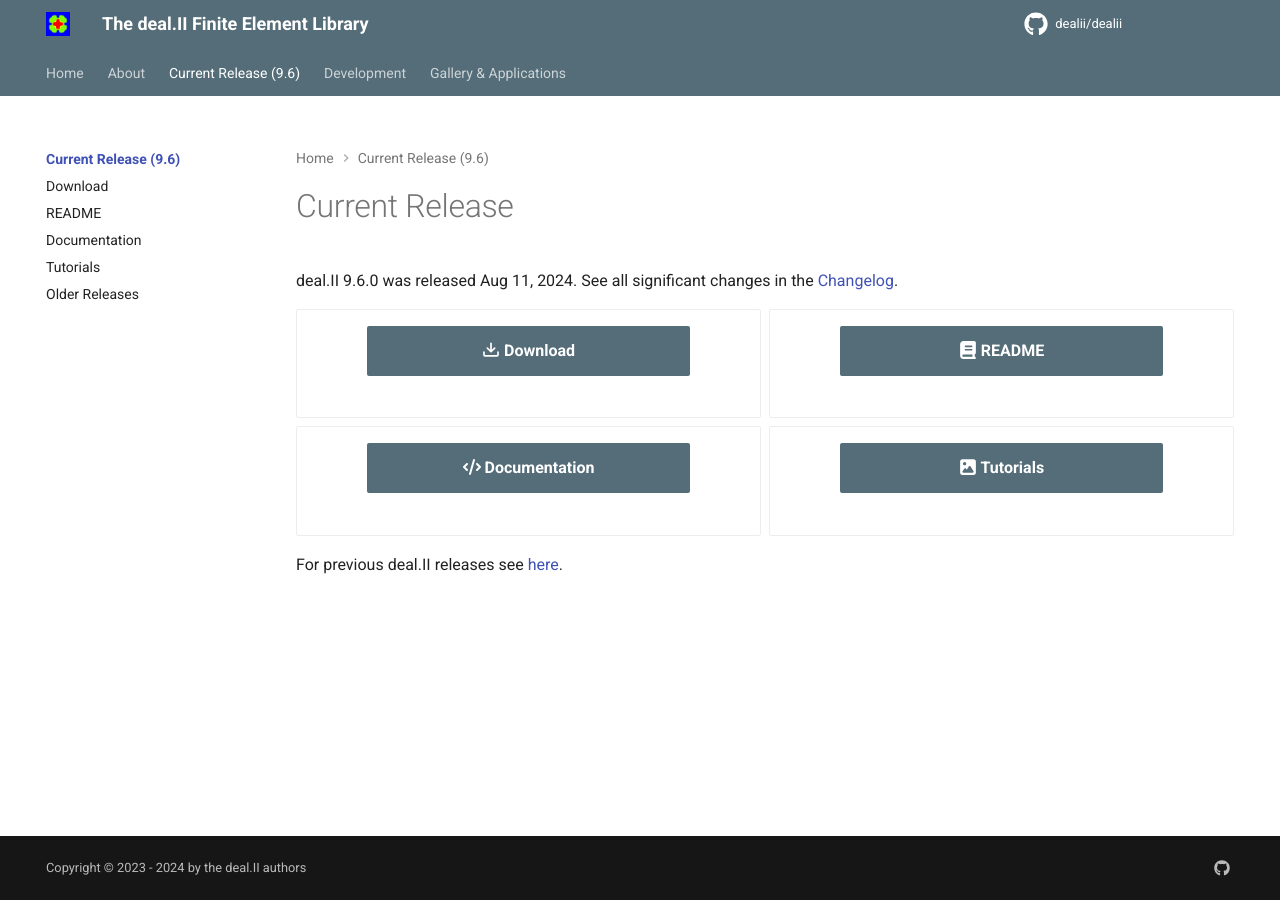
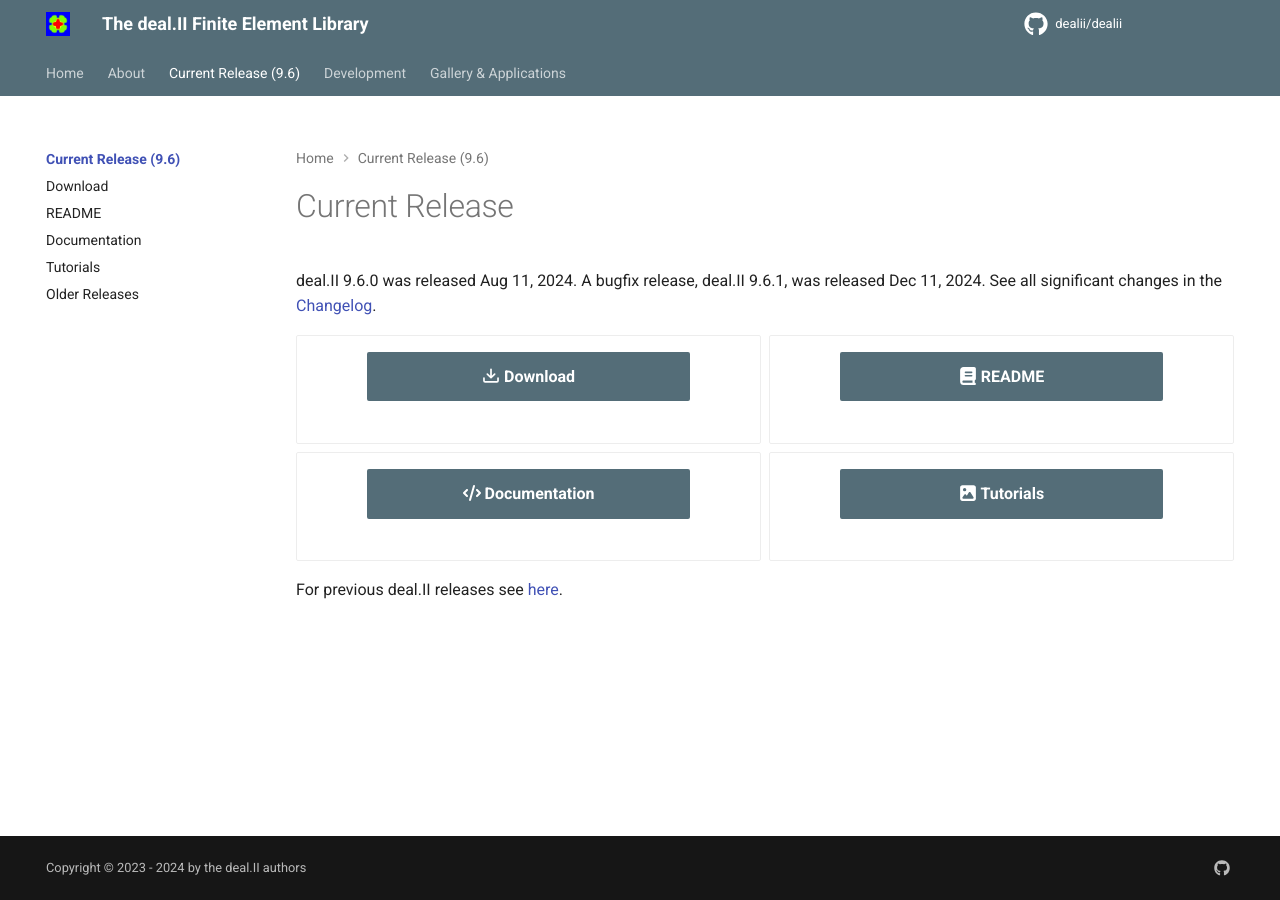
Before and after one commit to dealii/website, an MkDocs documentation site: the page built from docs/current_release/index.md, in a window 1280 px wide. Built offline with MkDocs 1.6.1 and Material for MkDocs 9.7.7, drawn with Linux system fonts in a browser that asks for light colours; comment, search, counter and statistics services are not loaded.

Commit message:
Add a remark on the landing page as well.

```diff
--- a/docs/current_release/index.md
+++ b/docs/current_release/index.md
@@ -1,7 +1,9 @@
 Current Release
 ===============
 
-deal.II 9.6.0 was released Aug 11, 2024. See all significant changes in the [Changelog](https://www.dealii.org/current/doxygen/deal.II/changes_between_9_5_2_and_9_6_0.html).
+deal.II 9.6.0 was released Aug 11, 2024.
+A bugfix release, deal.II 9.6.1, was released Dec 11, 2024.
+See all significant changes in the [Changelog](https://www.dealii.org/current/doxygen/deal.II/changes_between_9_5_2_and_9_6_0.html).
 
 <div class="grid" markdown>
 
```
